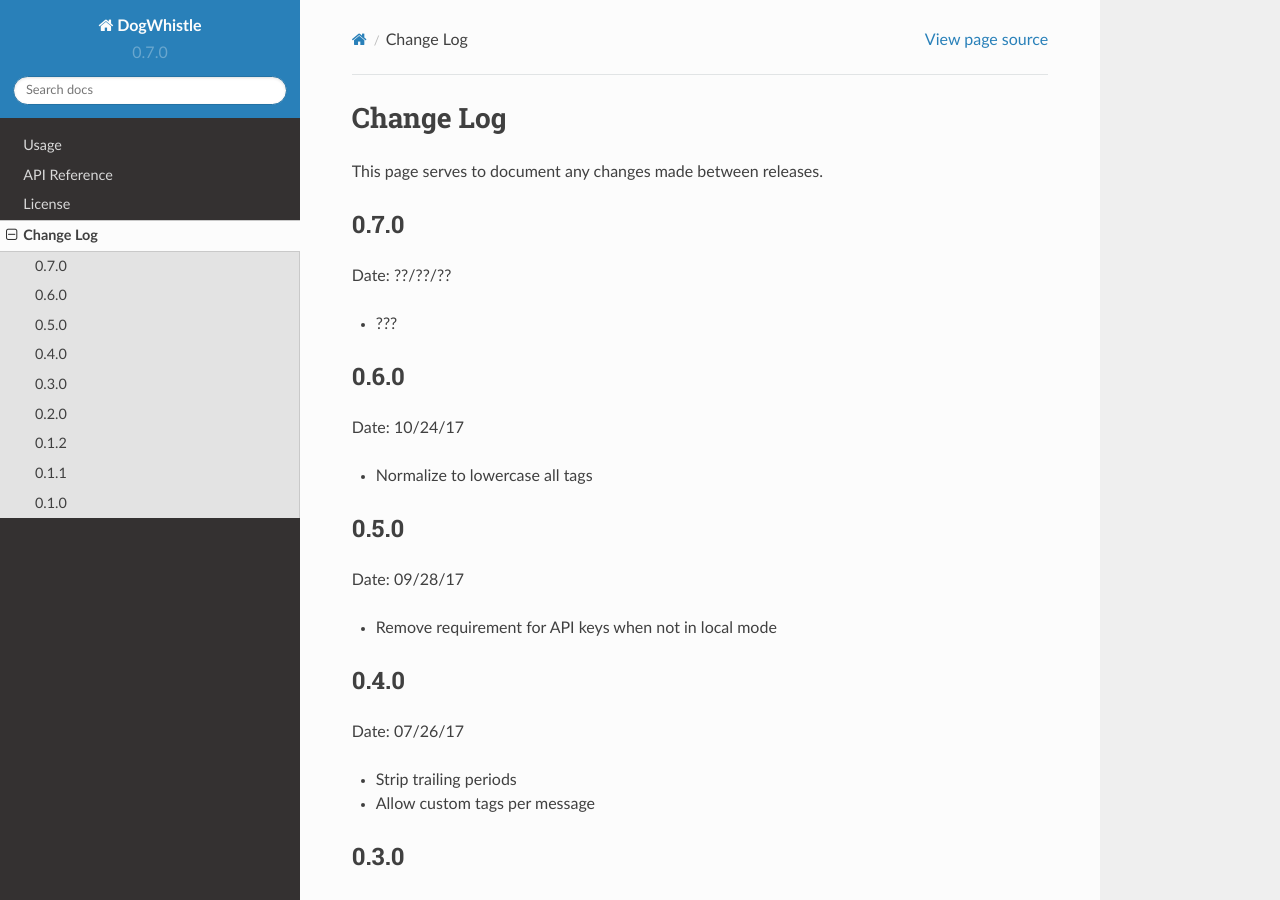
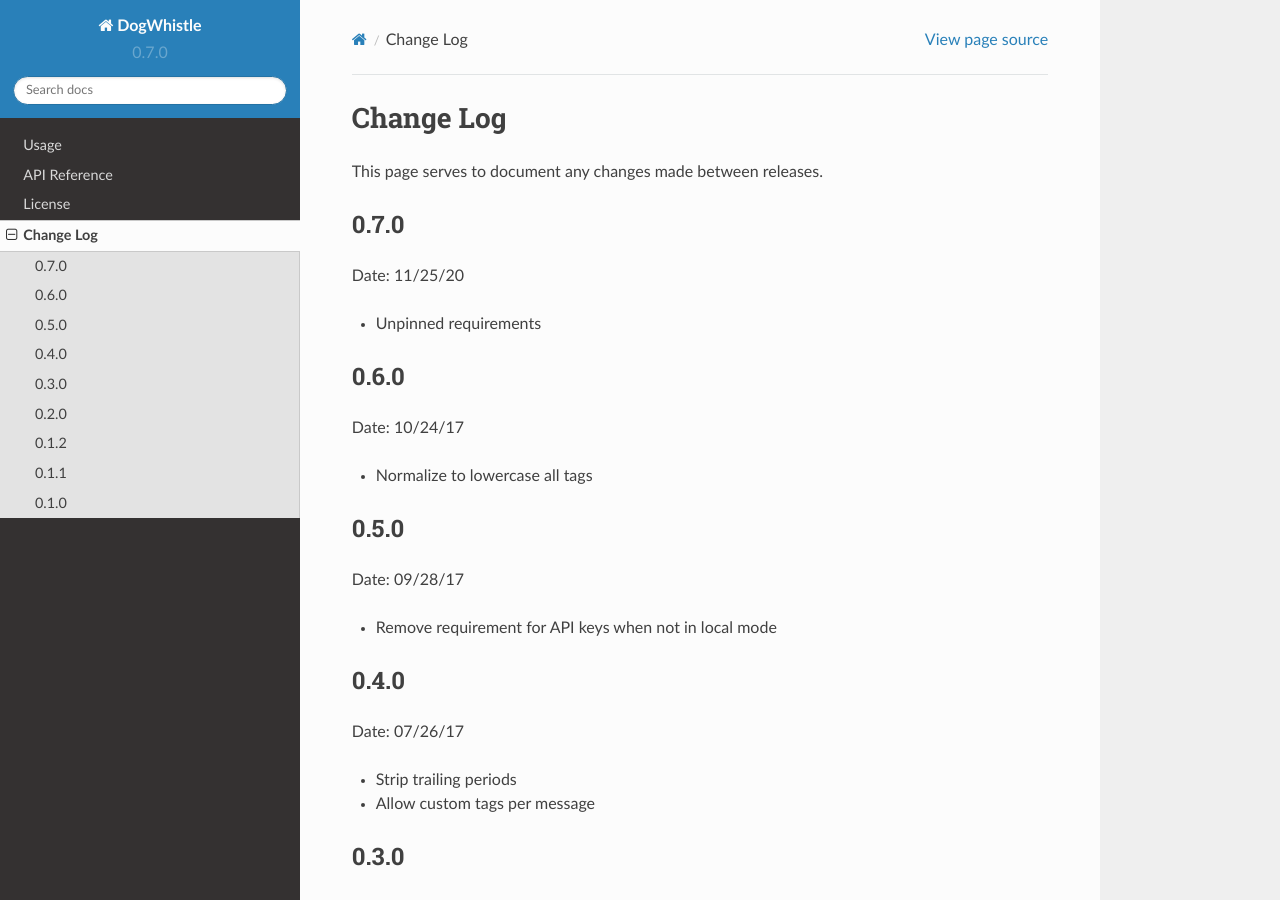
Before and after one commit to istresearch/dog-whistle, a Sphinx documentation site: the page built from docs/changelog.rst, in a window 1280 px wide and 900 px high. Built offline with Sphinx 7.4.7 and the Read the Docs theme 2.0.0, drawn with Linux system fonts in a browser that asks for light colours.

Commit message:
add changelog for 0.7.0

```diff
--- a/docs/changelog.rst
+++ b/docs/changelog.rst
@@ -9,9 +9,9 @@
 0.7.0
 -----
 
-Date: ??/??/??
+Date: 11/25/20
 
-- ???
+- Unpinned requirements
 
 0.6.0
 -----
```
